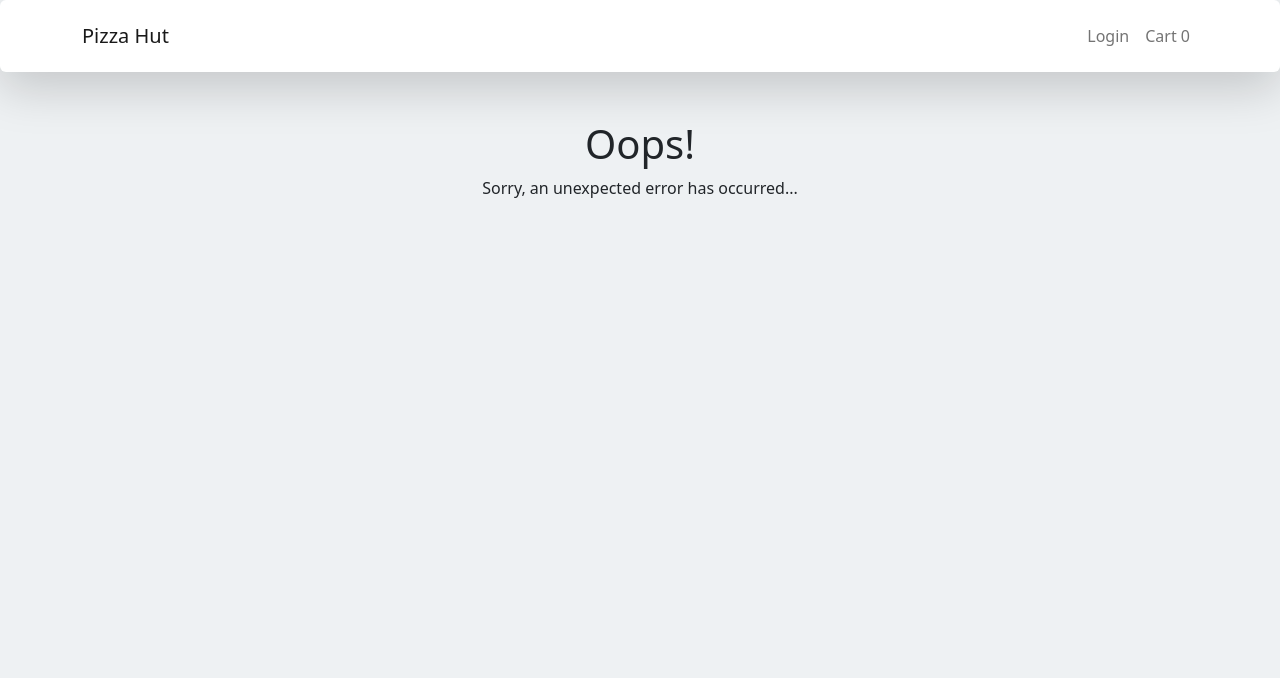
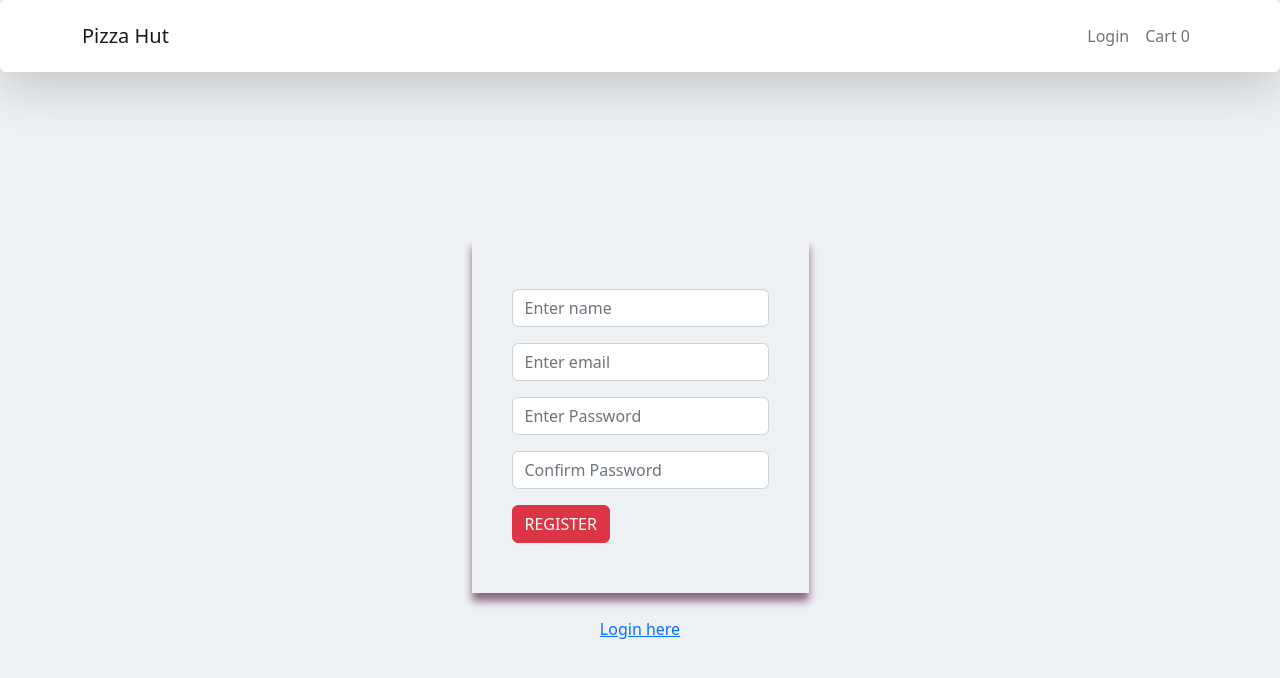
Before and after one commit to Nuralam30/pizza-hut, a React (Create React App) app: page /register in a window 1280 px wide. Shown: the top 678 px of the page. Built offline with nearby package versions, Linux system fonts and the light colour scheme.

Commit message:
subtotal calculated and user register form created

```diff
--- a/src/App.js
+++ b/src/App.js
@@ -11,6 +11,7 @@ import {
 import Login from './components/Login/Login';
 import Cart from './components/Cart/Cart';
 import ErrorPage from './components/ErrorPage';
+import Register from './components/Register/Register';
 
 function App() {
 
@@ -22,6 +23,7 @@ function App() {
           <Route path='/' element={<Home></Home>}></Route>
           <Route path='/login' element={<Login></Login>}></Route>
           <Route path='/cart' element={<Cart></Cart>}></Route>
+          <Route path='/register' element={<Register></Register>}></Route>
           <Route path='*' element={<ErrorPage></ErrorPage>}></Route>
         </Routes>
       </Router>
--- a/src/components/Cart/Cart.css
+++ b/src/components/Cart/Cart.css
@@ -2,7 +2,7 @@
 
 .cart-item{
     padding: 10px;
-    margin: 10px 0px;
+    margin: 10px 30px;
     background-color: #fff;
 }
 .item-info {
@@ -45,3 +45,11 @@
     background-color: transparent;
     color: #000;
 }
+.prices-pay{
+    display: flex;
+    flex-direction: column;
+    align-items: flex-end;
+}
+.pay-btn{
+    font-size: 1rem;
+}
--- a/src/components/Cart/Cart.js
+++ b/src/components/Cart/Cart.js
@@ -7,6 +7,7 @@ import { addToCart, removeFromCart } from './../redux/actions/cartActions';
 const Cart = () => {
     const cartState = useSelector(state => state.cartReducer);
     const cartItems = cartState.cartItems;
+    const subtotal = cartItems.reduce( (x, item) => x + item.price, 0);
     const dispatch = useDispatch();
 
     const addtocart = (item, quantity, varient) => {
@@ -37,8 +38,9 @@ const Cart = () => {
                             </div>)
                         }
                     </Col>
-                    <Col lg='4' xs>
-                        <h1>Subtotal </h1>
+                    <Col lg='4' xs className='prices-pay'>
+                        <h1>Subtotal : {subtotal}</h1>
+                        <Button size='sm' className='pay-btn btn-danger'>Pay Now</Button>
                     </Col>
                 </Row>
             </Container>
--- a/src/components/Login/Login.js
+++ b/src/components/Login/Login.js
@@ -1,10 +1,12 @@
 import React from 'react';
 import './Login.css';
+import { Link } from 'react-router-dom';
 
 const Login = () => {
     return (
         <div className='login'>
             <h1> this is login</h1>
+            <Link to='/register'>Click here to register</Link>
         </div>
     );
 };
--- /dev/null
+++ b/src/components/Register/Register.css
@@ -0,0 +1,14 @@
+
+.register{
+    min-height: 80vh;
+    display: flex;
+    flex-direction: column;
+    justify-content: center;
+    align-items: center;
+}
+.register-form{
+    min-width: 30%;
+    padding: 50px 40px;
+    text-align: left;
+    box-shadow: 0px 8px 8px #8d6784;
+}
--- /dev/null
+++ b/src/components/Register/Register.js
@@ -0,0 +1,73 @@
+import React, { useState } from 'react';
+import './Register.css';
+import { Button, Container, Form } from 'react-bootstrap';
+import { Link } from 'react-router-dom';
+
+const Register = () => {
+
+    const [name, setName] = useState('');
+    const [email, setEmail] = useState('');
+    const [password, setPassword] = useState('');
+    const [cPassword, setcPassword] = useState('');
+
+    const registerUser = () => {
+        if(password !== cPassword){
+            alert('password are not matched')
+        }
+        else{
+            const user = {
+                name,
+                email,
+                password
+            }
+            console.log(user)
+        }
+    }
+
+    return (
+        <div>
+            <Container>
+                <div  className='register'>
+                    <Form className='register-form'>
+                        <Form.Group className="mb-3" controlId="formBasicName">
+                            <Form.Control
+                            type="text"
+                            placeholder="Enter name"
+                            onChange={(e) =>setName(e.target.value)}
+                            value={name}
+                            />
+                        </Form.Group>
+                        <Form.Group className="mb-3" controlId="formBasicEmail">
+                            <Form.Control
+                            type="email"
+                            placeholder="Enter email"
+                            onChange={(e) =>setEmail(e.target.value)}
+                            />
+                        </Form.Group>
+
+                        <Form.Group className="mb-3" controlId="formBasicPassword">
+                            <Form.Control
+                            type="password"
+                            placeholder="Enter Password"
+                            onChange={(e) =>setPassword(e.target.value)}
+                            />
+                        </Form.Group>
+                        <Form.Group className="mb-3" controlId="formBasicConfirmPassword">
+                            <Form.Control
+                            type="password"
+                            placeholder="Confirm Password"
+                            onChange={(e) =>setcPassword(e.target.value)}
+                            />
+                        </Form.Group>
+                        <Button variant="danger" onClick={registerUser}>
+                            REGISTER
+                        </Button>
+                    </Form>
+                    <Link to='/login' className='mt-4'> Login here</Link>
+                </div>
+            </Container>
+        </div>
+    );
+};
+
+export default Register;
--- /dev/null
+++ b/src/components/redux/reducers/userReducer.js
@@ -0,0 +1,22 @@
+
+export const userRegisterReducer = (state={}, action) => {
+
+    switch(action.type){
+        case 'USER_REGISTER_REQUEST' :
+            return {
+                loading: true
+            }
+        case 'USER_REGISTER_SUCCESS' :
+            return {
+                laoding: false,
+                success: true
+            }
+        case 'USER_REGISTER_FAILED' :
+            return {
+                success: false,
+                error: action.payload
+            }
+        default :
+         return state
+    }
+}
--- a/src/components/redux/store.js
+++ b/src/components/redux/store.js
@@ -5,10 +5,12 @@ import thunk from 'redux-thunk';
 import { getAllPizzasReducer } from './reducers/pizzaReducers';
 import {composeWithDevTools} from 'redux-devtools-extension';
 import { cartReducer } from './reducers/cartReducer';
+import { userRegisterReducer } from './reducers/userReducer';
 
 const finalReducers = combineReducers({
     getAllPizzasReducer: getAllPizzasReducer,
-    cartReducer: cartReducer
+    cartReducer: cartReducer,
+    userRegisterReducer: userRegisterReducer
 })
 
 
```
Also changed, not shown: src/components/redux/actions/userActions.js (added, +13 -0 lines).
